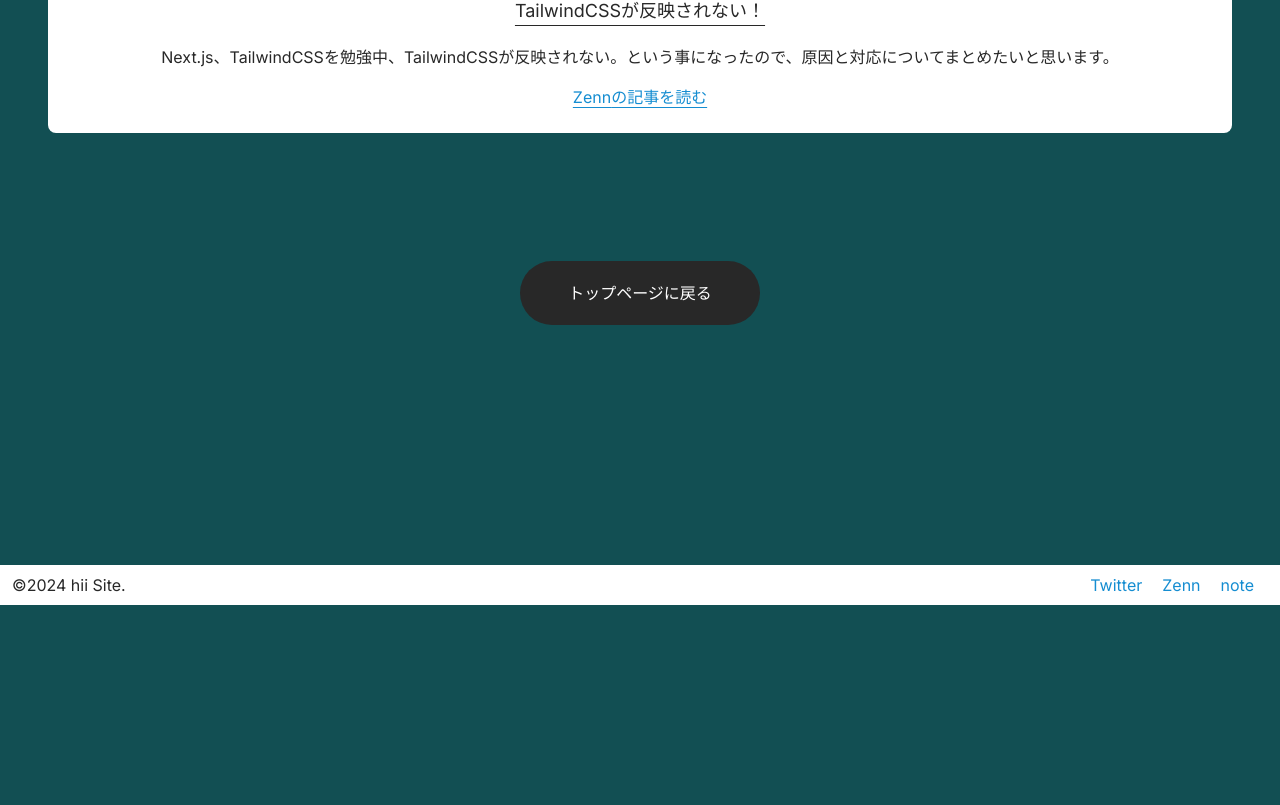
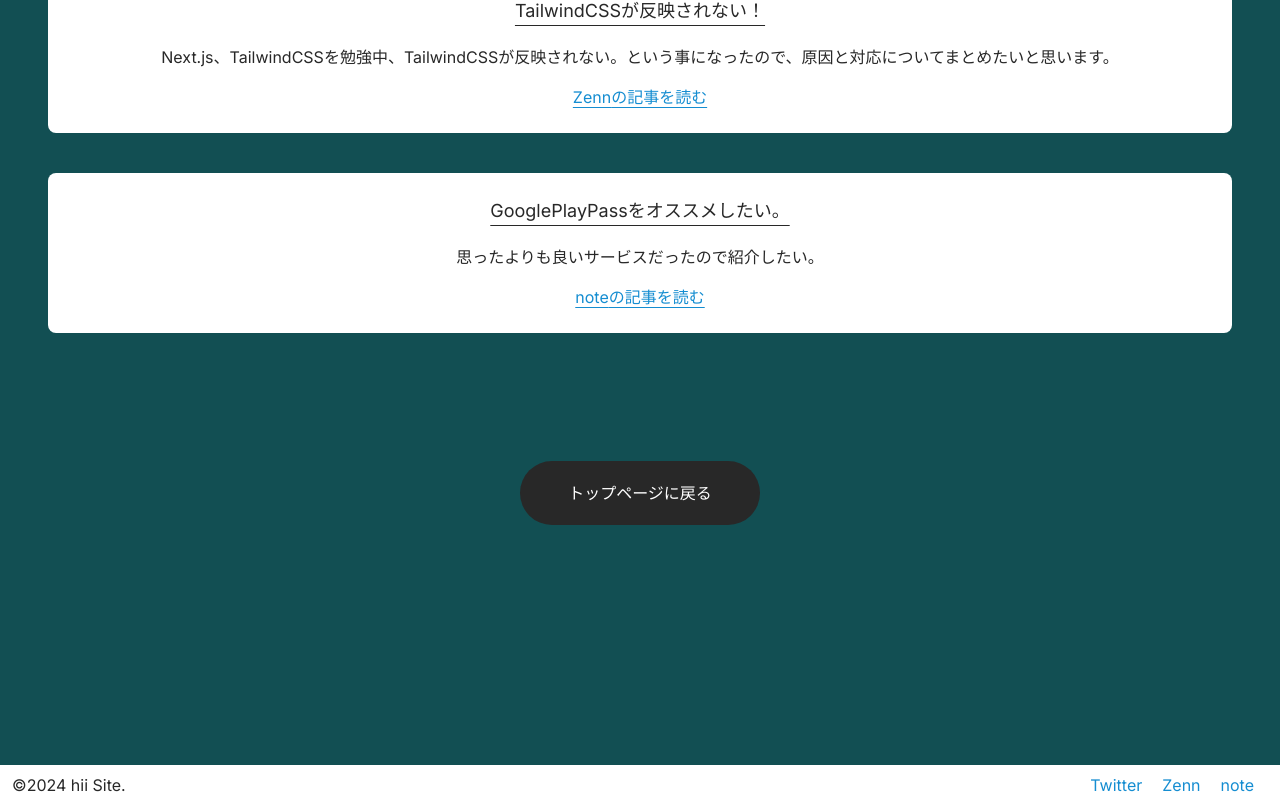
Before and after one commit to CA01971020/hii-site, a Next.js app in the folder hii-site/: page /about in a window 1280 px wide. Shown: the part 1775-2580 px from the top of the page. Before the commit the page ends 2380 px from the top, so only its background shows below. Built offline with nearby package versions, Linux system fonts and the light colour scheme.

Commit message:
記事の追加

```diff
--- a/hii-site/src/component/article/data/articles.ts
+++ b/hii-site/src/component/article/data/articles.ts
@@ -20,4 +20,10 @@ export const articles = [
     platform: "Zenn",
     url: "https://zenn.dev/aputech/articles/107984712771aa",
   },
+  {
+    title: "GooglePlayPassをオススメしたい。",
+    description: "思ったよりも良いサービスだったので紹介したい。",
+    platform: "note",
+    url: "https://note.com/hii_hgmt/n/nf7efa0b56d5c",
+  },
 ];
```
